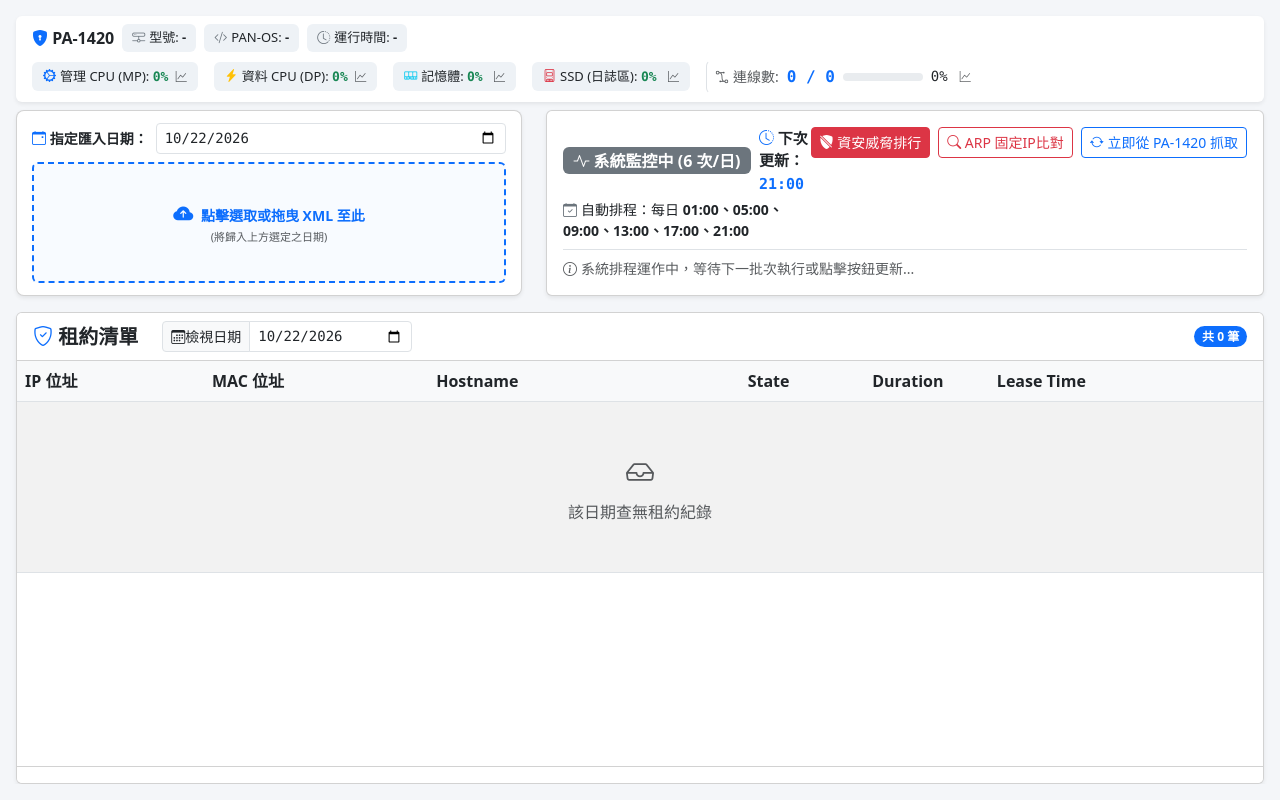
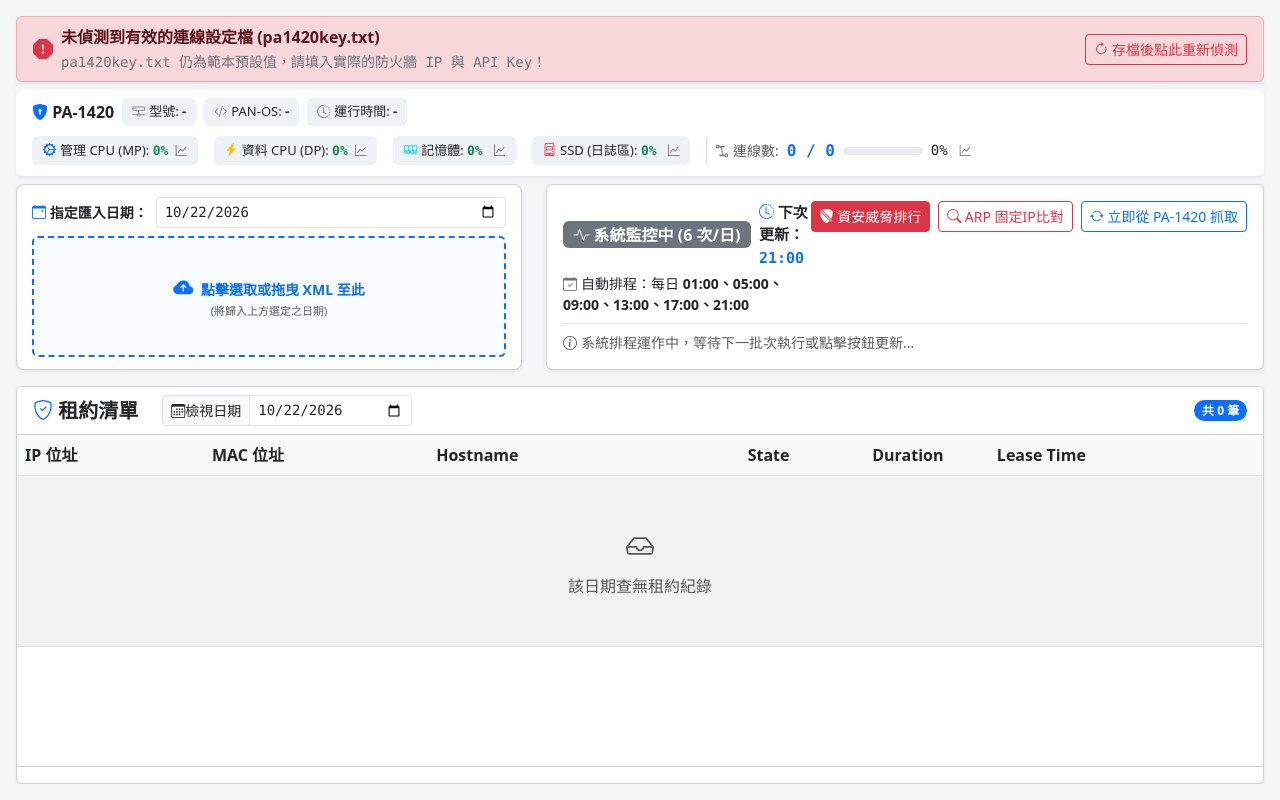
Before and after one commit to 00086/pa1420dhcp-leases, a Flask app: page / in a window 1280 px wide. Run offline with Flask 3, Linux system fonts and the light colour scheme; data that the repository does not hold is empty.

Commit message:
Add files via upload

```diff
--- a/app.py
+++ b/app.py
@@ -11,6 +11,7 @@ import time
 import re
 import socket
 import threading
+import ctypes  # 用於 Windows 原生警告視窗
 from concurrent.futures import ThreadPoolExecutor
 from flask import Flask, render_template, request, jsonify
 from apscheduler.schedulers.background import BackgroundScheduler
@@ -19,89 +20,71 @@ import apscheduler.triggers.interval
 
 urllib3.disable_warnings(urllib3.exceptions.InsecureRequestWarning)
 
+# -------------------------------------------------------------
+# Flask 應用程式初始化 (支援 PyInstaller 打包路徑)
+# -------------------------------------------------------------
 if getattr(sys, 'frozen', False):
-    # PyInstaller 解壓縮後的暫存目錄
     base_dir = sys._MEIPASS
     template_folder = os.path.join(base_dir, 'templates')
     app = Flask(__name__, template_folder=template_folder)
+    APP_DIR = os.path.dirname(sys.executable)
 else:
     app = Flask(__name__)
+    APP_DIR = os.path.dirname(os.path.abspath(__file__))
 
 # -------------------------------------------------------------
-# PA-1420 設定與讀取
+# PA-1420 設定檔路徑定位與防呆
 # -------------------------------------------------------------
-PA_CONFIG_FILE = "pa1420key.txt"
+PA_CONFIG_FILE = os.path.join(APP_DIR, "pa1420key.txt")
 
-def fetch_pa_disk_space():
-    """擷取 PA-1420 SSD 磁碟各分區使用狀態"""
-    try:
-        root = run_pa_command("<show><system><disk-space/></system></show>")
-        result_text = root.findtext('.//result', default='')
+def ensure_pa_config_template():
+    """若不存在設定檔，自動建立範本檔並於 Windows 彈出原生對話框提醒"""
+    if not os.path.exists(PA_CONFIG_FILE):
+        try:
+            sample_content = (
+                "# 第 1 行：PA-1420 防火牆 IP\n"
+                "192.168.1.1\n"
+                "# 第 2 行：監控介面 (例如 ethernet1/1 或 all)\n"
+                "all\n"
+                "# 第 3 行：PA-1420 XML API Key\n"
+                "YOUR_API_KEY_HERE\n"
+            )
+            with open(PA_CONFIG_FILE, "w", encoding="utf-8") as f:
+                f.write(sample_content)
+            print(f"[提示] 已自動在同級目錄建立設定檔範本：{PA_CONFIG_FILE}")
+        except Exception as e:
+            print(f"建立設定檔範本失敗: {e}")
 
-        partitions = []
-        panlogs_info = None
-
-        # 逐行解析磁碟資訊，跳過標題列
-        lines = result_text.strip().split('\n')
-        for line in lines:
-            parts = line.split()
-            # 確保格式正確 (Filesystem, Size, Used, Avail, Use%, Mounted on)
-            if len(parts) >= 6 and parts[0] != 'Filesystem':
-                fs, size, used, avail, use_pct_str, mount = parts[:6]
-                try:
-                    use_pct = int(use_pct_str.replace('%', ''))
-                except ValueError:
-                    use_pct = 0
-
-                part_info = {
-                    'filesystem': fs,
-                    'size': size,
-                    'used': used,
-                    'avail': avail,
-                    'percent': use_pct,
-                    'mount': mount
-                }
-                partitions.append(part_info)
-
-                # 優先抓取最關鍵的 /opt/panlogs 作為標籤主要顯示的基準
-                if mount == '/opt/panlogs':
-                    panlogs_info = part_info
-
-        # 若找不到 panlogs 則抓取根目錄 / 作為標籤基準
-        if not panlogs_info:
-            for p in partitions:
-                if p['mount'] == '/':
-                    panlogs_info = p
-                    break
-
-        if panlogs_info:
-            return {
-                'total': panlogs_info['size'],
-                'used': panlogs_info['used'],
-                'avail': panlogs_info['avail'],
-                'percent': panlogs_info['percent'],
-                'desc': f"{panlogs_info['used']} / {panlogs_info['size']}",
-                'all_partitions': partitions  # 👈 將所有分區清單一併回傳
-            }
-    except Exception as e:
-        print(f"SSD 容量解析異常: {e}")
-
-    return {'total': '-', 'used': '-', 'avail': '-', 'percent': 0, 'desc': '-', 'all_partitions': []}
+        # Windows 環境下彈出系統提示框
+        if sys.platform == 'win32':
+            try:
+                msg = (
+                    f"【系統提醒】未偵測到 PA-1420 設定檔案！\n\n"
+                    f"系統已自動於以下路徑建立範本檔：\n{PA_CONFIG_FILE}\n\n"
+                    f"請以文字編輯器開啟並填入真實的防火牆 IP、介面與 API Key，"
+                    f"儲存後即可正常連線。"
+                )
+                ctypes.windll.user32.MessageBoxW(0, msg, "PA-1420 監控系統 - 缺少設定檔", 0x30)
+            except Exception:
+                pass
 
 def get_pa_config():
     if not os.path.exists(PA_CONFIG_FILE):
         raise FileNotFoundError(f"找不到設定檔案：{PA_CONFIG_FILE}")
 
     with open(PA_CONFIG_FILE, "r", encoding="utf-8") as f:
-        lines = [line.strip() for line in f.readlines() if line.strip()]
+        lines = [line.strip() for line in f if line.strip() and not line.strip().startswith('#')]
 
     if len(lines) < 3:
         raise ValueError(
-            f"{PA_CONFIG_FILE} 格式錯誤！必須包含三行：\n"
+            f"{PA_CONFIG_FILE} 格式錯誤！必須包含三行有效內容：\n"
             "第 1 行：防火牆 IP\n"
             "第 2 行：介面名稱 (例如 ethernet1/16 或 all)\n"
             "第 3 行：API Key"
         )
+
+    if lines[0] == "192.168.1.1" or "YOUR_API_KEY" in lines[2]:
+        raise ValueError("pa1420key.txt 仍為範本預設值，請填入實際的防火牆 IP 與 API Key！")
 
     fw_ip = lines[0].replace("http://", "").replace("https://", "").rstrip("/")
     interface = lines[1]
@@ -127,6 +110,61 @@ def run_pa_command(cmd_xml):
     return root
 
 # -------------------------------------------------------------
+# SSD 各分割區解析
+# -------------------------------------------------------------
+def fetch_pa_disk_space():
+    """擷取 PA-1420 SSD 磁碟各分區使用狀態"""
+    try:
+        root = run_pa_command("<show><system><disk-space/></system></show>")
+        result_text = root.findtext('.//result', default='')
+
+        partitions = []
+        panlogs_info = None
+
+        lines = result_text.strip().split('\n')
+        for line in lines:
+            parts = line.split()
+            if len(parts) >= 6 and parts[0] != 'Filesystem':
+                fs, size, used, avail, use_pct_str, mount = parts[:6]
+                try:
+                    use_pct = int(use_pct_str.replace('%', ''))
+                except ValueError:
+                    use_pct = 0
+
+                part_info = {
+                    'filesystem': fs,
+                    'size': size,
+                    'used': used,
+                    'avail': avail,
+                    'percent': use_pct,
+                    'mount': mount
+                }
+                partitions.append(part_info)
+
+                if mount == '/opt/panlogs':
+                    panlogs_info = part_info
+
+        if not panlogs_info:
+            for p in partitions:
+                if p['mount'] == '/':
+                    panlogs_info = p
+                    break
+
+        if panlogs_info:
+            return {
+                'total': panlogs_info['size'],
+                'used': panlogs_info['used'],
+                'avail': panlogs_info['avail'],
+                'percent': panlogs_info['percent'],
+                'desc': f"{panlogs_info['used']} / {panlogs_info['size']}",
+                'all_partitions': partitions
+            }
+    except Exception as e:
+        print(f"SSD 容量解析異常: {e}")
+
+    return {'total': '-', 'used': '-', 'avail': '-', 'percent': 0, 'desc': '-', 'all_partitions': []}
+
+# -------------------------------------------------------------
 # 資料庫初始化 (含租約、健康歷程、DNS 快取)
 # -------------------------------------------------------------
 def ip_collation(ip1, ip2):
@@ -138,11 +176,11 @@ def ip_collation(ip1, ip2):
         return (ip1 > ip2) - (ip1 < ip2)
 
 def init_db(db_name="dhcp_records.db"):
-    conn = sqlite3.connect(db_name)
+    db_path = os.path.join(APP_DIR, db_name)
+    conn = sqlite3.connect(db_path)
     conn.create_collation("IP_CMP", ip_collation)
     cursor = conn.cursor()
 
-    # 租約主表
     cursor.execute('''
         CREATE TABLE IF NOT EXISTS dhcp_leases (
             id INTEGER PRIMARY KEY AUTOINCREMENT,
@@ -157,7 +195,6 @@ def init_db(db_name="dhcp_records.db"):
     ''')
     cursor.execute('CREATE UNIQUE INDEX IF NOT EXISTS idx_dhcp_lease_unique ON dhcp_leases(record_date, ip, mac, leasetime)')
 
-    # 系統健康歷程表
     cursor.execute('''
         CREATE TABLE IF NOT EXISTS system_health_log (
             id INTEGER PRIMARY KEY AUTOINCREMENT,
@@ -169,7 +206,6 @@ def init_db(db_name="dhcp_records.db"):
         )
     ''')
 
-    # 固定 IP 反向 DNS 快取表 (永久儲存解析結果)
     cursor.execute('''
         CREATE TABLE IF NOT EXISTS ip_hostname_cache (
             ip TEXT PRIMARY KEY,
@@ -178,7 +214,6 @@ def init_db(db_name="dhcp_records.db"):
         )
     ''')
 
-    # 自動檢查並擴充 disk_usage_pct 欄位 (相容既有 DB)
     cursor.execute("PRAGMA table_info(system_health_log)")
     columns = [col[1] for col in cursor.fetchall()]
     if 'disk_usage_pct' not in columns:
@@ -247,7 +282,7 @@ def parse_and_insert_xml(xml_bytes, record_date=None):
     return success_count, duplicate_count, multi_lease_count, unique_ip_count
 
 # -------------------------------------------------------------
-# 狀態追蹤
+# 狀態追蹤與定時作業
 # -------------------------------------------------------------
 last_job_info = {
     "timestamp": 0,
@@ -306,8 +341,6 @@ def fetch_pa_dhcp_job(job_type="auto"):
 # 系統硬體狀態擷取 (MP CPU / DP CPU / RAM / Sessions)
 # -------------------------------------------------------------
 def fetch_pa_health_data():
-    """集中擷取 PA-1420 硬體資訊 (含 MP/DP CPU、記憶體 used+cache、磁碟各分區、連線數)"""
-    # 1. 系統基本資訊
     info_root = run_pa_command("<show><system><info/></system></show>")
     system_elem = info_root.find('.//system')
 
@@ -316,13 +349,11 @@ def fetch_pa_health_data():
     sw_version = system_elem.findtext('sw-version', default='-') if system_elem is not None else '-'
     uptime = system_elem.findtext('uptime', default='-') if system_elem is not None else '-'
 
-    # 2. 連線數統計
     session_root = run_pa_command("<show><session><info/></session></show>")
     active_sessions = int(session_root.findtext('.//num-active', default='0'))
     max_sessions = int(session_root.findtext('.//num-max', default='1'))
     session_usage_pct = round((active_sessions / max_sessions) * 100, 2) if max_sessions > 0 else 0.0
 
-    # 3. MP CPU (管理平面) 與 記憶體 (同時解析 total, used, free, buff/cache)
     mp_cpu = 0.0
     mem_usage_pct = 0.0
     mem_desc = ""
@@ -330,13 +361,11 @@ def fetch_pa_health_data():
         res_root = run_pa_command("<show><system><resources/></system></show>")
         res_text = res_root.findtext('.//result', default='')
 
-        # 解析 MP CPU
         cpu_match = re.search(r'(?:%?Cpu\(s\)|Cpu\(s\)):\s*[\d\.]+%?\s*us,.*?([\d\.]+)%?\s*id', res_text)
         if cpu_match:
             idle = float(cpu_match.group(1))
             mp_cpu = round(max(0.0, 100.0 - idle), 1)
 
-        # 彈性解析記憶體 (相容 PAN-OS 11 的 MiB / KiB / GiB 及小數點，同時提取 buff/cache)
         mem_line_match = re.search(r'([^\n\r]*\bMem\b[^\n\r]*total[^\n\r]*)', res_text, re.IGNORECASE)
         if mem_line_match:
             line = mem_line_match.group(1)
@@ -349,7 +378,6 @@ def fetch_pa_health_data():
                 tot_val = float(tot_m.group(1))
                 line_lower = line.lower()
 
-                # 自動判斷單位換算係數 (統一換算為 GB)
                 if 'mib' in line_lower:
                     unit_factor = 1 / 1024
                 elif 'gib' in line_lower:
@@ -372,7 +400,6 @@ def fetch_pa_health_data():
     except Exception as e:
         print("MP CPU/Mem 解析異常:", e)
 
-    # 4. DP CPU (資料平面)
     dp_cpu = 0.0
     try:
         dp_root = run_pa_command("<show><running><resource-monitor><second><last>1</last></second></resource-monitor></running></show>")
@@ -386,7 +413,6 @@ def fetch_pa_health_data():
     except Exception as e:
         print("DP CPU 解析異常:", e)
 
-    # 5. SSD 各分區空間解析
     disk_info = fetch_pa_disk_space()
 
     return {
@@ -459,7 +485,8 @@ def background_dns_worker(target_ips):
 
         if name_found:
             try:
-                conn = sqlite3.connect("dhcp_records.db")
+                db_path = os.path.join(APP_DIR, "dhcp_records.db")
+                conn = sqlite3.connect(db_path)
                 cur = conn.cursor()
                 now_str = datetime.datetime.now().strftime("%Y-%m-%d %H:%M:%S")
                 cur.execute("INSERT OR REPLACE INTO ip_hostname_cache (ip, hostname, updated_at) VALUES (?, ?, ?)",
@@ -522,6 +549,29 @@ def fetch_pa_threat_logs(count=100):
 @app.route('/')
 def index():
     return render_template('index.html')
+
+@app.route('/api/config-status', methods=['GET'])
+def get_config_status():
+    if not os.path.exists(PA_CONFIG_FILE):
+        return jsonify({
+            'status': 'missing',
+            'message': f'找不到設定檔案！系統已建立範本檔，請填寫：{PA_CONFIG_FILE}',
+            'path': PA_CONFIG_FILE
+        })
+    try:
+        fw_ip, interface, _, _ = get_pa_config()
+        return jsonify({
+            'status': 'ok',
+            'message': '設定檔配置正確',
+            'fw_ip': fw_ip,
+            'interface': interface
+        })
+    except Exception as e:
+        return jsonify({
+            'status': 'invalid',
+            'message': str(e),
+            'path': PA_CONFIG_FILE
+        })
 
 @app.route('/api/fetch-now', methods=['POST'])
 def trigger_fetch_now():
@@ -808,12 +858,15 @@ def get_leases():
 # 定時排程器
 # -------------------------------------------------------------
 scheduler = BackgroundScheduler(timezone="Asia/Taipei")
-# DHCP 每日排程抓取 (6 次/日)
 scheduler.add_job(fetch_pa_dhcp_job, args=['auto'], trigger='cron', hour='1,5,9,13,17,21', minute=0)
-# 系統效能每 1 分鐘自動寫入 DB 供圖表繪製
 scheduler.add_job(log_system_health_job, trigger='interval', minutes=1)
 scheduler.start()
 
 if __name__ == '__main__':
-    log_system_health_job()
+    ensure_pa_config_template()
+    try:
+        get_pa_config()
+        log_system_health_job()
+    except Exception as e:
+        print(f"[啟動提示] {e}")
     app.run(host='0.0.0.0', port=5006, debug=True, use_reloader=False)
--- a/templates/index.html
+++ b/templates/index.html
@@ -83,6 +83,19 @@
 <body class="d-flex flex-column">
 
 <div class="container-fluid d-flex flex-column h-100 p-3">
+	<!-- 👈 設定檔缺失/錯誤 置頂警示橫幅 (預設隱藏) -->
+    <div id="config-alert-banner" class="alert alert-danger shadow-sm mb-2 d-none d-flex justify-content-between align-items-center py-2 px-3">
+        <div class="d-flex align-items-center gap-2">
+            <i class="bi bi-exclamation-octagon-fill fs-5 text-danger"></i>
+            <div>
+                <strong class="d-block" id="config-alert-title">未偵測到有效的連線設定檔 (pa1420key.txt)</strong>
+                <small id="config-alert-msg" class="text-secondary font-monospace"></small>
+            </div>
+        </div>
+        <button class="btn btn-sm btn-outline-danger" onclick="checkConfigStatus(true)">
+            <i class="bi bi-arrow-clockwise"></i> 存檔後點此重新偵測
+        </button>
+    </div>
 
     <!-- 最頂層：PA-1420 系統健康即時資訊看板 (含 MP/DP 雙 CPU 與記憶體，支援點擊查圖表) -->
     <div class="row mb-2 flex-shrink-0">
@@ -468,6 +481,36 @@
 
     document.getElementById('upload-date').value = todayStr;
     document.getElementById('view-date').value = todayStr;
+
+	// 檢查 pa1420key.txt 狀態
+    function checkConfigStatus(manual = false) {
+        fetch('/api/config-status')
+            .then(res => res.json())
+            .then(data => {
+                const banner = document.getElementById('config-alert-banner');
+                if (data.status !== 'ok') {
+                    banner.classList.remove('d-none');
+                    document.getElementById('config-alert-msg').innerText = data.message;
+                    if (manual) alert(`❌ 設定檔檢查失敗：\n${data.message}`);
+                } else {
+                    banner.classList.add('d-none');
+                    if (manual) {
+                        alert('✅ 設定檔驗證成功！正在嘗試連線 PA-1420...');
+                        refreshSystemHealth();
+                        fetchNow();
+                    }
+                }
+            })
+            .catch(err => console.log('檢查設定檔狀態異常:', err));
+    }
+
+    // 頁面載入完成時先執行檢查
+    document.addEventListener('DOMContentLoaded', () => {
+        checkConfigStatus(); // 👈 檢查設定檔
+        updateNextScheduleDisplay();
+        refreshSystemHealth();
+        loadData(1);
+    });
 
     // 1. 開啟圖表並繪製 (字型放大一級 + 極致緊湊列高與 Banner)
     function openChartModal(metricKey, title, colorStr) {
```
